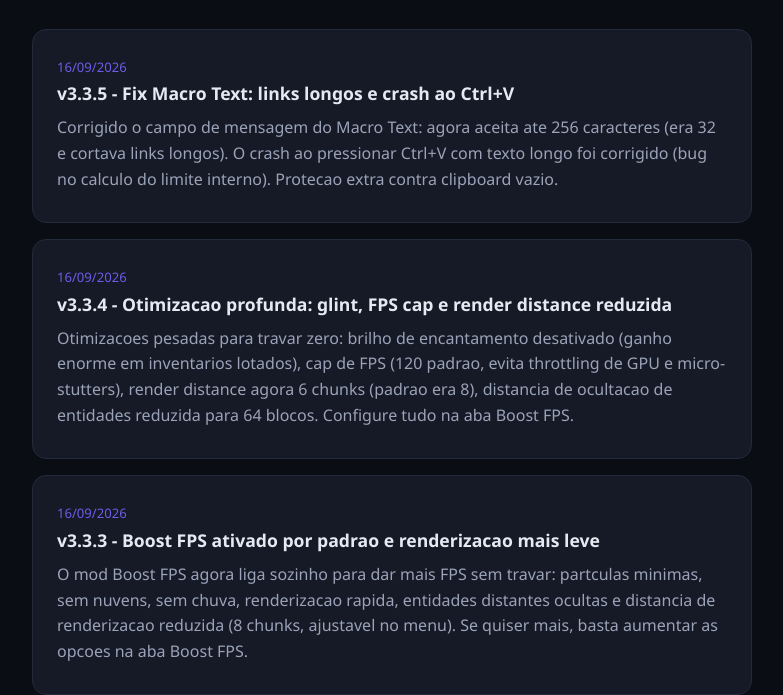
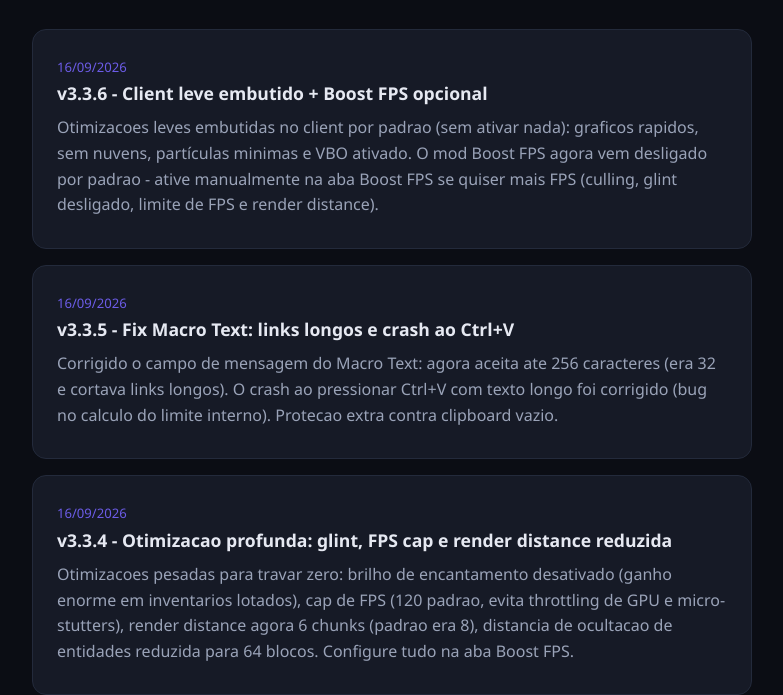
Before and after one commit to vnzinhypers-prog/vnzinhypers-prog.github.io, a plain HTML site: page news.html in a window 1280 px wide. Shown: the part 116-811 px from the top of the page, without its empty margins (248-1031 px from the left). Drawn offline with Linux system fonts and the light colour scheme.

Commit message:
v3.3.6: light client optimizations embedded by default, Boost FPS optional (off by default)

```diff
--- a/news.html
+++ b/news.html
@@ -18,6 +18,11 @@ time{color:#6c5ce7;font-size:.82rem}
 <body>
 <div class="container">
 <h1>Novidades do <span>HypersClient</span></h1>
+<article>
+	<time>16/09/2026</time>
+	<h3>v3.3.6 - Client leve embutido + Boost FPS opcional</h3>
+	<p>Otimizacoes leves embutidas no client por padrao (sem ativar nada): graficos rapidos, sem nuvens, partículas minimas e VBO ativado. O mod Boost FPS agora vem desligado por padrao - ative manualmente na aba Boost FPS se quiser mais FPS (culling, glint desligado, limite de FPS e render distance).</p>
+</article>
 <article>
 	<time>16/09/2026</time>
 	<h3>v3.3.5 - Fix Macro Text: links longos e crash ao Ctrl+V</h3>
```
